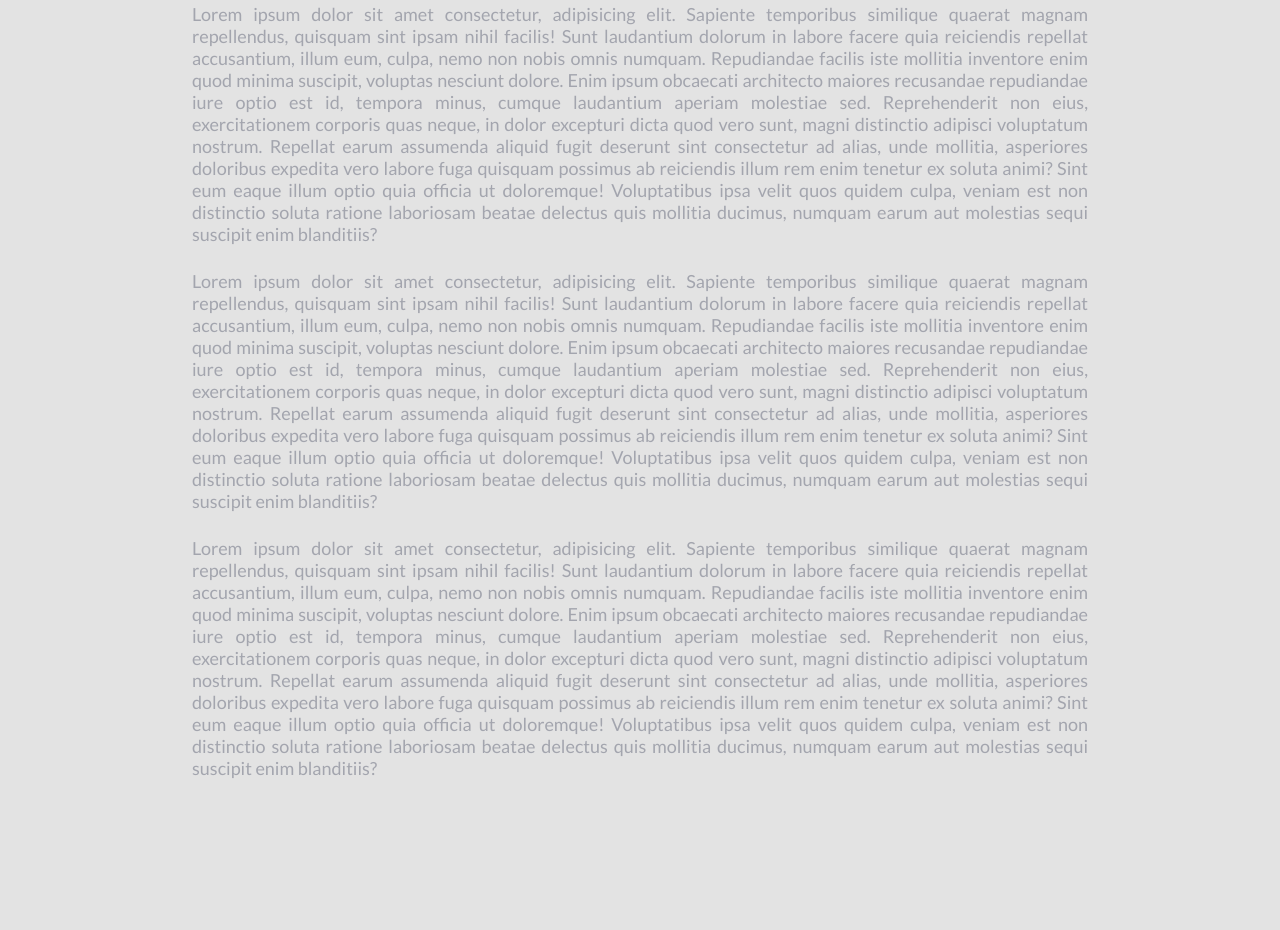
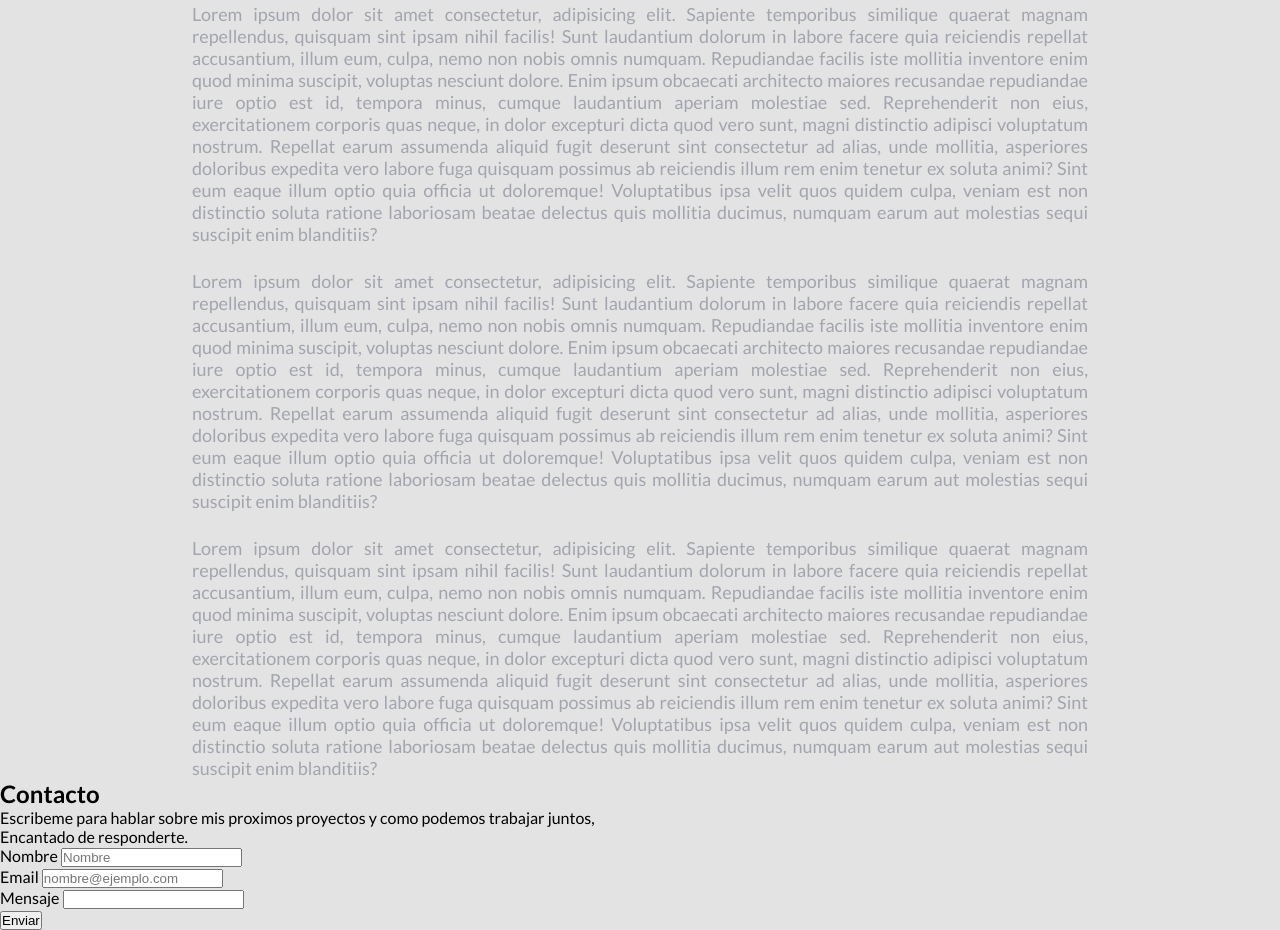
Before and after one commit to EliabLM/EliabLM, a website: page index.html in a window 1280 px wide. Shown: the part 3284-4214 px from the top of the page. Before the commit the page ends 4063 px from the top, so only its background shows below. Drawn offline with Linux system fonts and the light colour scheme.

Commit message:
Agrega estructura html a la sección contacto

```diff
--- a/index.html
+++ b/index.html
@@ -198,8 +198,6 @@
                     <button class="btn-close">Cerrar</button>
                 </div>
             </div>
-
-
         </div>
 
         <div class="parrafos">
@@ -210,6 +208,31 @@
             <p>Lorem ipsum dolor sit amet consectetur, adipisicing elit. Sapiente temporibus similique quaerat magnam repellendus, quisquam sint ipsam nihil facilis! Sunt laudantium dolorum in labore facere quia reiciendis repellat accusantium, illum eum, culpa, nemo non nobis omnis numquam. Repudiandae facilis iste mollitia inventore enim quod minima suscipit, voluptas nesciunt dolore. Enim ipsum obcaecati architecto maiores recusandae repudiandae iure optio est id, tempora minus, cumque laudantium aperiam molestiae sed. Reprehenderit non eius, exercitationem corporis quas neque, in dolor excepturi dicta quod vero sunt, magni distinctio adipisci voluptatum nostrum. Repellat earum assumenda aliquid fugit deserunt sint consectetur ad alias, unde mollitia, asperiores doloribus expedita vero labore fuga quisquam possimus ab reiciendis illum rem enim tenetur ex soluta animi? Sint eum eaque illum optio quia officia ut doloremque! Voluptatibus ipsa velit quos quidem culpa, veniam est non distinctio soluta ratione laboriosam beatae delectus quis mollitia ducimus, numquam earum aut molestias sequi suscipit enim blanditiis?</p>
             <p>Lorem ipsum dolor sit amet consectetur, adipisicing elit. Sapiente temporibus similique quaerat magnam repellendus, quisquam sint ipsam nihil facilis! Sunt laudantium dolorum in labore facere quia reiciendis repellat accusantium, illum eum, culpa, nemo non nobis omnis numquam. Repudiandae facilis iste mollitia inventore enim quod minima suscipit, voluptas nesciunt dolore. Enim ipsum obcaecati architecto maiores recusandae repudiandae iure optio est id, tempora minus, cumque laudantium aperiam molestiae sed. Reprehenderit non eius, exercitationem corporis quas neque, in dolor excepturi dicta quod vero sunt, magni distinctio adipisci voluptatum nostrum. Repellat earum assumenda aliquid fugit deserunt sint consectetur ad alias, unde mollitia, asperiores doloribus expedita vero labore fuga quisquam possimus ab reiciendis illum rem enim tenetur ex soluta animi? Sint eum eaque illum optio quia officia ut doloremque! Voluptatibus ipsa velit quos quidem culpa, veniam est non distinctio soluta ratione laboriosam beatae delectus quis mollitia ducimus, numquam earum aut molestias sequi suscipit enim blanditiis?</p>
         </div>
+
+        <!-- Formulario contacto -->
+        <section class="contacto" id="contacto">
+            <h2>Contacto</h2>
+            <div class="contacto-content">
+                <div class="contacto-text">
+                    <p>Escribeme para hablar sobre mis proximos proyectos y como podemos trabajar juntos, <br> Encantado de responderte.</p>
+                </div>
+                <form name="contact" method="POST">
+                    <div class="nombre">
+                        <label for="name-form">Nombre</label>
+                        <input type="text" required id="name-form" placeholder="Nombre">
+                    </div>
+                    <div class="email">
+                        <label for="email-form">Email</label>
+                        <input type="text" required id="email-form" placeholder="nombre@ejemplo.com">
+                    </div>
+                    <div class="mensaje">
+                        <label for="mensaje-form">Mensaje</label>
+                        <input type="text" required id="mensaje-form">
+                    </div>
+                    <button type="submit" class="submit-btn">Enviar</button>
+                </form>
+            </div>
+        </section>
     </main>
 
     <script src="./script.js"></script>
```
